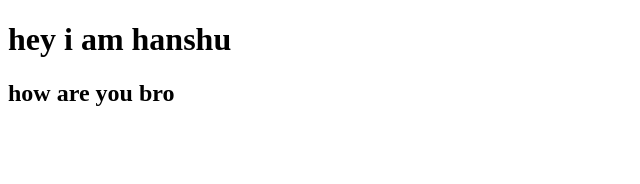
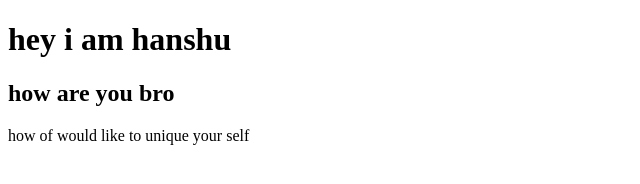
Before and after one commit to Hanshmuhammed/datewith-github-sample, a plain HTML site: page index.html/index.html in a window 1280 px wide. Shown: the whole page, without its empty margins (0-640 px from the left). Drawn offline with Linux system fonts and the light colour scheme.

Commit message:
index.html updated

```diff
--- a/index.html/index.html
+++ b/index.html/index.html
@@ -8,5 +8,6 @@
 <body>
     <h1>hey i am hanshu</h1>
     <h2>how are you bro</h2>
+    <p>how of would like to unique your self</p>
 </body>
 </html>
```
